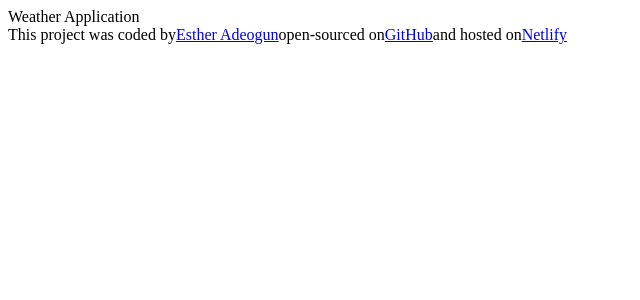
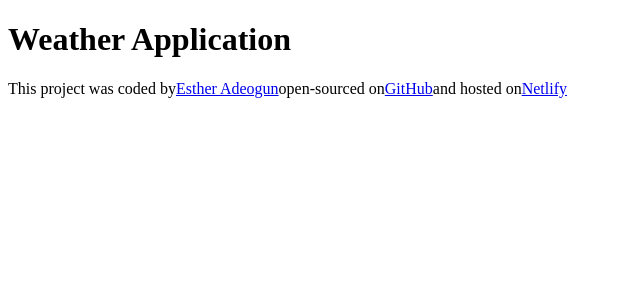
Before and after one commit to adeogunesther95-lab/react-wk-5-homework, a React (Create React App) app: page / in a window 1280 px wide. Shown: the top 300 px of the page, without its empty margins (0-640 px from the left). Built offline with nearby package versions, Linux system fonts and the light colour scheme.

Commit message:
footer update

```diff
--- a/src/App.js
+++ b/src/App.js
@@ -3,7 +3,7 @@ import "./App.css";
 function App() {
   return (
     <div className="App">
-      Weather Application
+      <h1>Weather Application</h1>
       <footer>
         This project was coded by
         <a
@@ -23,7 +23,7 @@ function App() {
         </a>
         and hosted on
         <a
-          href="https://vanilla-weather-week8.netlify.app/"
+          href="https://ea-react-weather-app.netlify.app/"
           target="_blank"
           rel="noopener noreferrer"
         >
```
